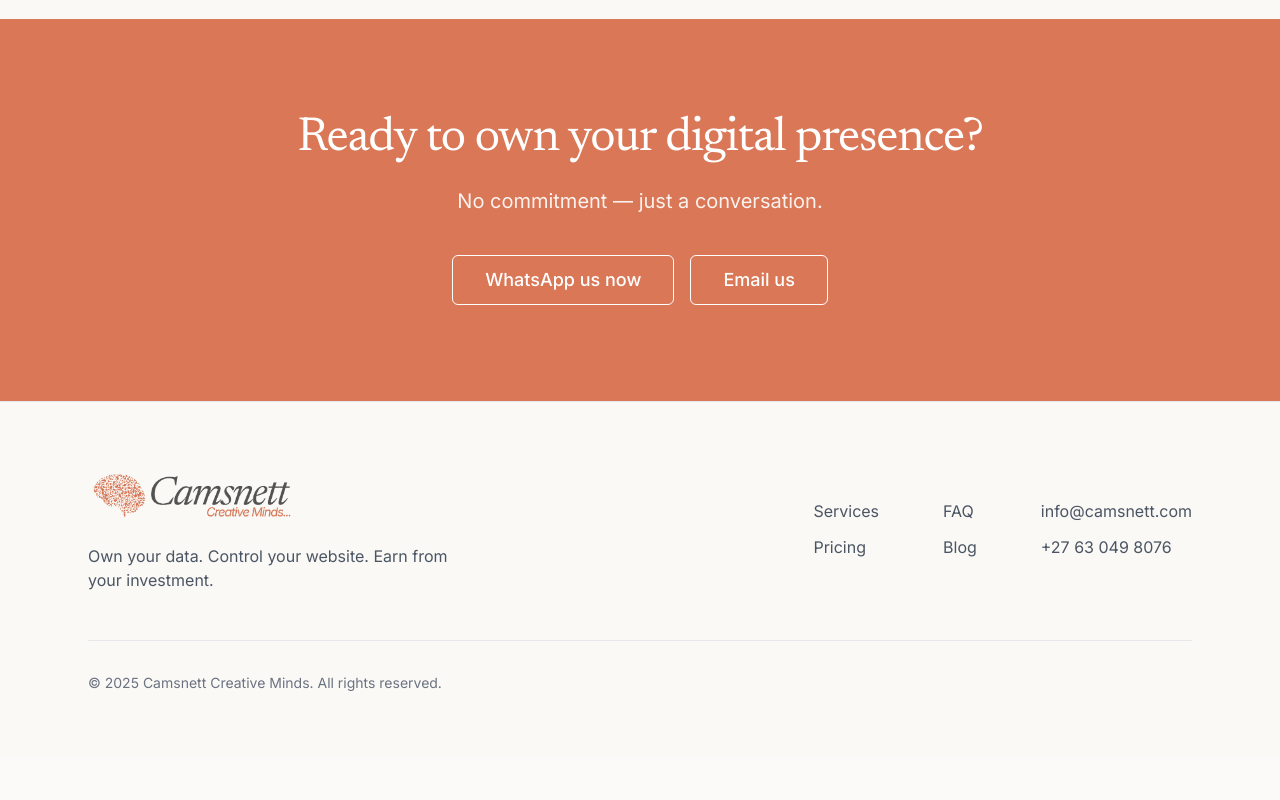
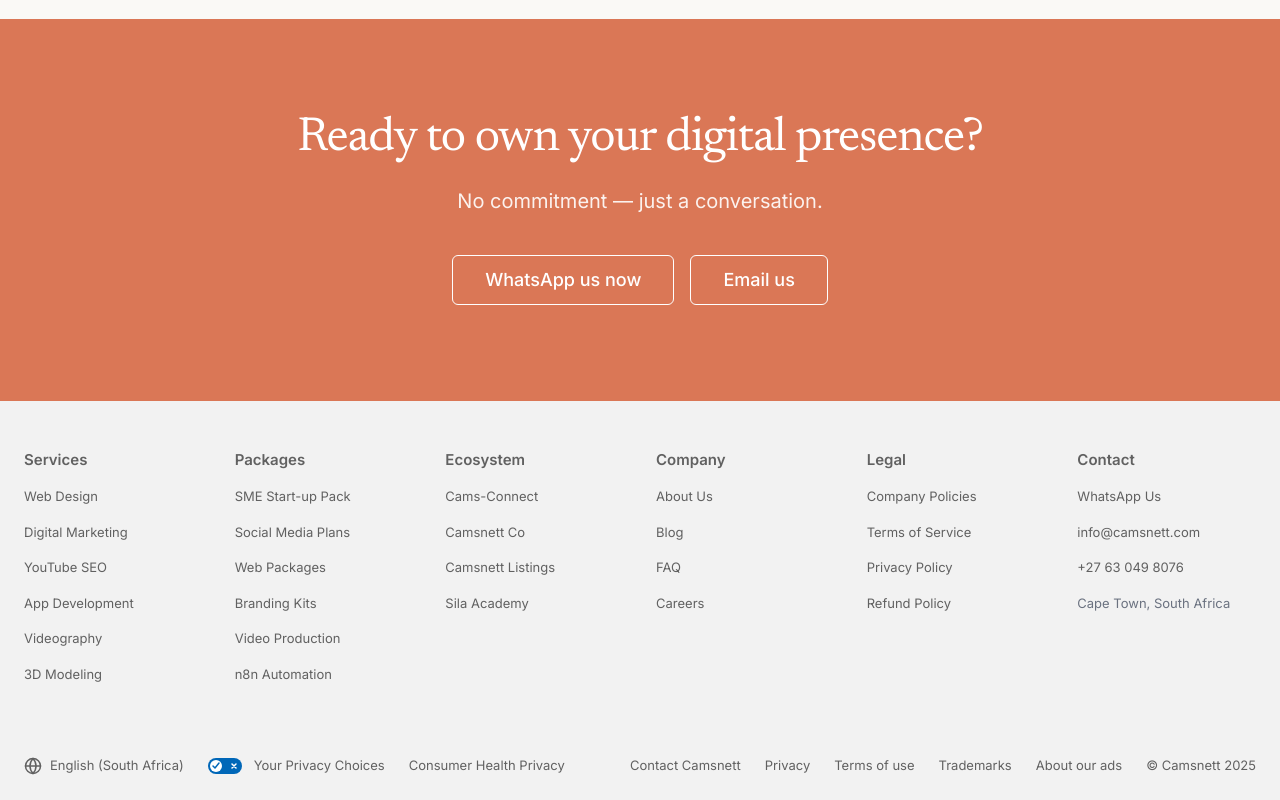
Before and after one commit to Camsconnect/camsnett, a React (Vite) app: page / in a window 1280 px wide. Shown: the part 7190-7990 px from the top of the page. Before the commit the page ends 7947 px from the top, so only its background shows below. Built offline with nearby package versions, Linux system fonts and the light colour scheme.

Commit message:
[dyad] Redesigned footer inspired by Microsoft reference image - wrote 1 file(s)

```diff
--- a/src/components/Footer.tsx
+++ b/src/components/Footer.tsx
@@ -2,43 +2,114 @@
 
 import React from "react";
 import { Link } from "react-router-dom";
-import logo from "@/assets/logo.png";
+import { Globe } from "lucide-react";
 
 const Footer = () => {
   return (
-    <footer className="bg-[#FAF9F6] border-t border-gray-200 py-16 text-gray-900 font-sans">
-      <div className="container mx-auto px-6 max-w-6xl">
-        <div className="flex flex-col md:flex-row justify-between items-start md:items-center mb-12 gap-8">
-
-          {/* Logo & Tagline */}
-          <div className="space-y-4">
-            <Link to="/" className="inline-block">
-              <img src={logo} alt="Camsnett Creative Minds" className="h-14 w-auto object-contain mix-blend-multiply" />
-            </Link>
-            <p className="text-gray-600 max-w-sm">
-              Own your data. Control your website. Earn from your investment.
-            </p>
+    <footer className="bg-[#F2F2F2] pt-12 pb-6 text-[#616161] font-sans text-[13px]">
+      <div className="container mx-auto px-6 max-w-[1400px]">
+        {/* Top Grid */}
+        <div className="grid grid-cols-1 sm:grid-cols-2 md:grid-cols-3 lg:grid-cols-6 gap-8 mb-12">
+          {/* Column 1 */}
+          <div>
+            <h4 className="font-semibold text-[#616161] mb-4 text-[15px]">Services</h4>
+            <ul className="space-y-4">
+              <li><Link to="/services/web-design" className="hover:underline">Web Design</Link></li>
+              <li><Link to="/services/social-media-management" className="hover:underline">Digital Marketing</Link></li>
+              <li><Link to="/services/youtube-seo" className="hover:underline">YouTube SEO</Link></li>
+              <li><Link to="/services/business-app-development" className="hover:underline">App Development</Link></li>
+              <li><Link to="/services/videography" className="hover:underline">Videography</Link></li>
+              <li><Link to="/services/3d-modeling" className="hover:underline">3D Modeling</Link></li>
+            </ul>
           </div>
 
-          {/* Links */}
-          <div className="flex flex-col sm:flex-row gap-8 sm:gap-16">
-            <div className="flex flex-col gap-3">
-              <Link to="/services" className="text-gray-600 hover:text-brand-orange transition-colors">Services</Link>
-              <Link to="/pricing" className="text-gray-600 hover:text-brand-orange transition-colors">Pricing</Link>
-            </div>
-            <div className="flex flex-col gap-3">
-              <Link to="/faq" className="text-gray-600 hover:text-brand-orange transition-colors">FAQ</Link>
-              <Link to="/blog" className="text-gray-600 hover:text-brand-orange transition-colors">Blog</Link>
-            </div>
-            <div className="flex flex-col gap-3">
-              <a href="mailto:info@camsnett.com" className="text-gray-600 hover:text-brand-orange transition-colors">info@camsnett.com</a>
-              <a href="https://wa.me/2763049876" target="_blank" rel="noopener noreferrer" className="text-gray-600 hover:text-brand-orange transition-colors">+27 63 049 8076</a>
-            </div>
+          {/* Column 2 */}
+          <div>
+            <h4 className="font-semibold text-[#616161] mb-4 text-[15px]">Packages</h4>
+            <ul className="space-y-4">
+              <li><Link to="/services/startup-sme-package" className="hover:underline">SME Start-up Pack</Link></li>
+              <li><Link to="/pricing#social-media" className="hover:underline">Social Media Plans</Link></li>
+              <li><Link to="/pricing#web-design" className="hover:underline">Web Packages</Link></li>
+              <li><Link to="/pricing#branding" className="hover:underline">Branding Kits</Link></li>
+              <li><Link to="/pricing#videography" className="hover:underline">Video Production</Link></li>
+              <li><Link to="/pricing#n8n-automation" className="hover:underline">n8n Automation</Link></li>
+            </ul>
+          </div>
+
+          {/* Column 3 */}
+          <div>
+            <h4 className="font-semibold text-[#616161] mb-4 text-[15px]">Ecosystem</h4>
+            <ul className="space-y-4">
+              <li><a href="#" className="hover:underline">Cams-Connect</a></li>
+              <li><a href="#" className="hover:underline">Camsnett Co</a></li>
+              <li><a href="#" className="hover:underline">Camsnett Listings</a></li>
+              <li><a href="#" className="hover:underline">Sila Academy</a></li>
+            </ul>
+          </div>
+
+          {/* Column 4 */}
+          <div>
+            <h4 className="font-semibold text-[#616161] mb-4 text-[15px]">Company</h4>
+            <ul className="space-y-4">
+              <li><Link to="/about" className="hover:underline">About Us</Link></li>
+              <li><Link to="/blog" className="hover:underline">Blog</Link></li>
+              <li><Link to="/faq" className="hover:underline">FAQ</Link></li>
+              <li><a href="#" className="hover:underline">Careers</a></li>
+            </ul>
+          </div>
+
+          {/* Column 5 */}
+          <div>
+            <h4 className="font-semibold text-[#616161] mb-4 text-[15px]">Legal</h4>
+            <ul className="space-y-4">
+              <li><Link to="/policy" className="hover:underline">Company Policies</Link></li>
+              <li><a href="#" className="hover:underline">Terms of Service</a></li>
+              <li><a href="#" className="hover:underline">Privacy Policy</a></li>
+              <li><a href="#" className="hover:underline">Refund Policy</a></li>
+            </ul>
+          </div>
+
+          {/* Column 6 */}
+          <div>
+            <h4 className="font-semibold text-[#616161] mb-4 text-[15px]">Contact</h4>
+            <ul className="space-y-4">
+              <li><a href="https://wa.me/2763049876" target="_blank" rel="noopener noreferrer" className="hover:underline">WhatsApp Us</a></li>
+              <li><a href="mailto:info@camsnett.com" className="hover:underline">info@camsnett.com</a></li>
+              <li><a href="tel:+27630498076" className="hover:underline">+27 63 049 8076</a></li>
+              <li><span className="text-gray-500">Cape Town, South Africa</span></li>
+            </ul>
           </div>
         </div>
 
-        <div className="pt-8 border-t border-gray-200 text-sm text-gray-500 flex flex-col sm:flex-row justify-between items-center gap-4">
-          <p>© 2025 Camsnett Creative Minds. All rights reserved.</p>
+        {/* Bottom Bar */}
+        <div className="flex flex-col lg:flex-row justify-between items-start lg:items-center pt-6 gap-6">
+          <div className="flex flex-wrap items-center gap-6">
+            <button className="flex items-center gap-2 hover:underline text-[#616161]">
+              <Globe size={18} />
+              English (South Africa)
+            </button>
+            <button className="hover:underline flex items-center gap-2 text-[#616161]">
+              <svg width="34" height="16" viewBox="0 0 34 16" fill="none" xmlns="http://www.w3.org/2000/svg" className="mr-1">
+                <rect width="34" height="16" rx="8" fill="#0067B8"/>
+                <circle cx="8" cy="8" r="6" fill="white"/>
+                <path d="M5 8L7 10L11 5" stroke="#0067B8" strokeWidth="1.5" strokeLinecap="round" strokeLinejoin="round"/>
+                <path d="M24 6L28 10M28 6L24 10" stroke="white" strokeWidth="1.5" strokeLinecap="round" strokeLinejoin="round"/>
+              </svg>
+              Your Privacy Choices
+            </button>
+            <button className="hover:underline text-[#616161]">
+              Consumer Health Privacy
+            </button>
+          </div>
+
+          <div className="flex flex-wrap items-center gap-6 lg:ml-auto">
+            <a href="mailto:info@camsnett.com" className="hover:underline">Contact Camsnett</a>
+            <Link to="/policy" className="hover:underline">Privacy</Link>
+            <Link to="/policy" className="hover:underline">Terms of use</Link>
+            <a href="#" className="hover:underline">Trademarks</a>
+            <a href="#" className="hover:underline">About our ads</a>
+            <span>© Camsnett {new Date().getFullYear()}</span>
+          </div>
         </div>
       </div>
     </footer>
```
